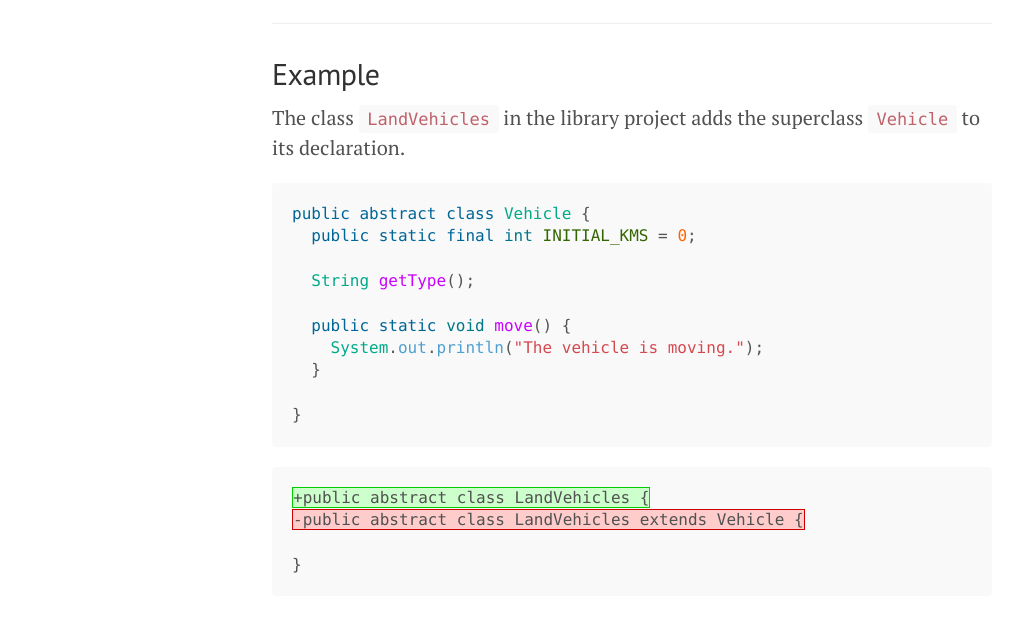
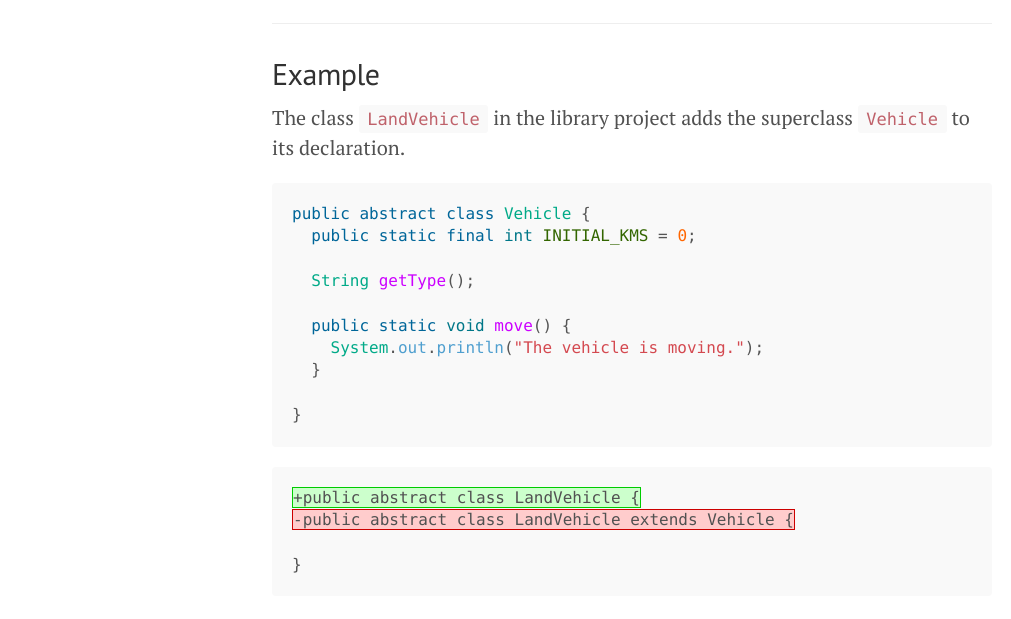
Before and after one commit to alien-tools/maracas, a Jekyll site: the page built from docs/_bcs/superclass-added.md, in a window 1280 px wide. Shown: the part 255-874 px from the top of the page, without its empty margins (8-1019 px from the left). Built offline with Jekyll 4.4.1, drawn with Linux system fonts in a browser that asks for light colours.

````diff
--- a/docs/_bcs/superclass-added.md
+++ b/docs/_bcs/superclass-added.md
@@ -8,7 +8,7 @@
 ---
 
 ## Example
-The class `LandVehicles` in the library project adds the superclass `Vehicle` to its declaration.
+The class `LandVehicle` in the library project adds the superclass `Vehicle` to its declaration.
 
 ```java
 public abstract class Vehicle {
@@ -24,8 +24,8 @@
 ```
 
 ```diff
-+public abstract class LandVehicles {
--public abstract class LandVehicles extends Vehicle {
++public abstract class LandVehicle {
+-public abstract class LandVehicle extends Vehicle {
 
 }
 ```
````
Also changed, not shown: docs/_bcs/method-now-abstract.md (added, +60 -0 lines).
